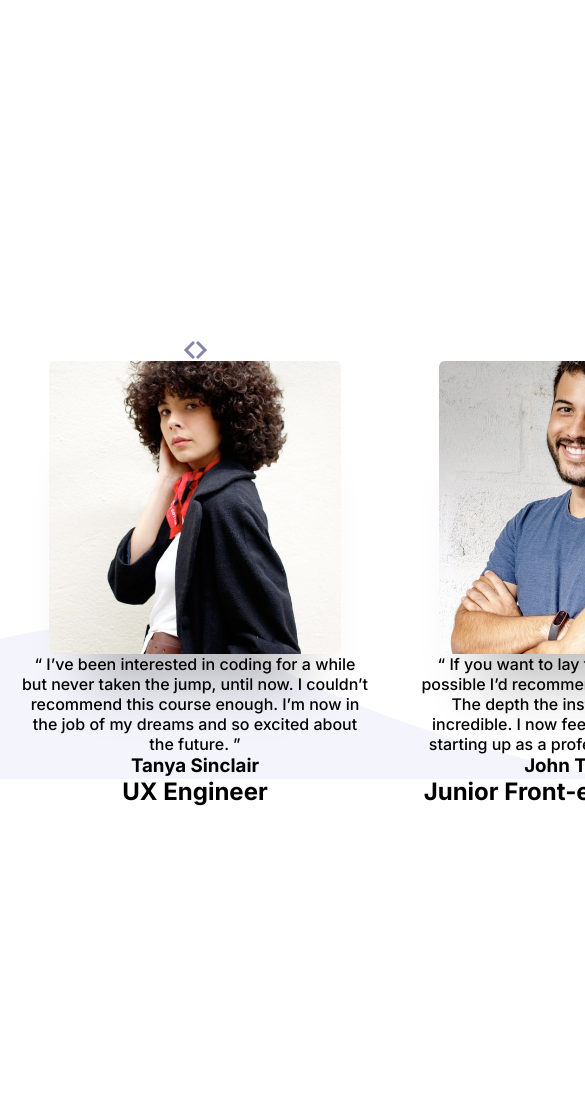
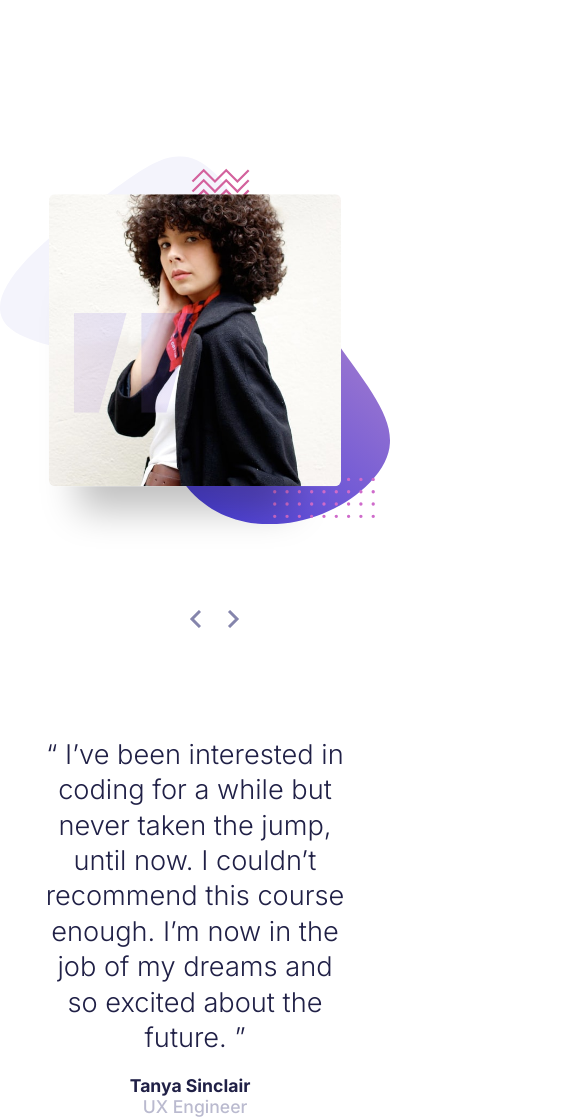
Before and after one commit to JustynaPrus/coding-bootcamp-testimonials-slider, a plain HTML site: page index.html in a window 390 px wide. Shown: the part 65-1185 px from the top of the page, 585 px wide, since content can reach past the window. Before the commit the page ends 891 px from the top, so only its background shows below. Drawn offline with Linux system fonts and the light colour scheme.

Commit message:
Add files via upload

```diff
--- a/index.html
+++ b/index.html
@@ -17,35 +17,45 @@
 
 <body>
   <div class="container">
-    <section class="tanya">
-      <img class="image" src="images/image-tanya.jpg" alt="tanya">
+    <section class="tanya active">
+      <div class="box">
+        <img class="image" src="images/image-tanya.jpg" alt="tanya">
+      </div>
+      <img class="quotes" src="images/pattern-quotes.svg" alt="quotes">
       <article>
-        <p>“ I’ve been interested in coding for a while but never taken the jump, until now.
+        <h1>“ I’ve been interested in coding for a while but never taken the jump, until now.
           I couldn’t recommend this course enough. I’m now in the job of my dreams and so
-          excited about the future. ”</p>
-        <h1>Tanya Sinclair</h1>
-        <h2>UX Engineer</h2>
+          excited about the future. ”</h1>
+        <div class="text">
+          <h2>Tanya Sinclair</h2>
+          <h3>UX Engineer</h3>
+        </div>
       </article>
     </section>
 
     <section class="john">
-      <img class="image" src="images/image-john.jpg" alt="john">
+      <div class="box">
+        <img class="image" src="images/image-john.jpg" alt="john">
+      </div>
+      <img class="quotes" src="images/pattern-quotes.svg" alt="quotes">
       <article>
-        <p>“ If you want to lay the best foundation possible I’d recommend taking this course.
+        <h1>“ If you want to lay the best foundation possible I’d recommend taking this course.
           The depth the instructors go into is incredible. I now feel so confident about
-          starting up as a professional developer. ”</p>
-        <h1>John Tarkpor</h1>
-        <h2>Junior Front-end Developer</h2>
+          starting up as a professional developer. ”</h1>
+        <div class="text">
+          <h2>John Tarkpor</h2>
+          <h3>Junior Front-end Developer</h3>
+        </div>
       </article>
     </section>
   </div>
   <div class="bar">
-    <img class="prev" src="images/icon-prev.svg" alt="prev">
-    <img class="next" src="images/icon-next.svg" alt="next">
+    <button class="prev"><img src="images/icon-prev.svg" alt="prev"></button>
+    <button class="next"><img src="images/icon-next.svg" alt="next"></button>
   </div>
   <div class="attribution">
     Challenge by <a href="https://www.frontendmentor.io?ref=challenge" target="_blank">Frontend Mentor</a>.
-    Coded by <a href="#">Justyna Pruś</a>.
+    Coded by <a href="https://github.com/JustynaPrus">Justyna Pruś</a>.
   </div>
   <script src="script.js"></script>
 </body>
--- a/script.js
+++ b/script.js
@@ -1,12 +1,16 @@
 const sectionTanya = document.querySelector('.tanya');
 const sectionJohn = document.querySelector('.john');
 const bar = document.querySelector('.bar');
-
-sectionTanya.classList.add('active');
+bar.classList.add('red');
 
 bar.addEventListener('click', sectionChange);
 
 function sectionChange() {
-    sectionTanya.classList.toggle('active');
-    sectionJohn.classList.toggle('active');
+    if (sectionTanya.className === 'tanya active') {
+        sectionTanya.classList.remove('active');
+        sectionJohn.classList.add('active');
+    } else {
+        sectionJohn.classList.remove('active');
+        sectionTanya.classList.add('active');
+    }
 }
--- a/style.css
+++ b/style.css
@@ -9,78 +9,177 @@ body {
     background-repeat: no-repeat;
     background-position-x: 0;
     background-position-y: 100%;
-    min-height: 100vh;
     font-family: 'Inter', sans-serif;
+    font-size: 16px;
     display: flex;
     justify-content: center;
     align-items: center;
     flex-direction: column;
+    width: 100vw;
+    height: 100vh;
+    position: relative;
+}
+
+.container {
+    position: relative;
+    width: 100%;
+    height: 100%;
 }
 
 section {
+    position: relative;
+    position: absolute;
+    top: 50%;
+    left: 50%;
+    transform: translate(-50%, -50%);
+    padding: 0 20%;
+    width: 100%;
+    height: 100%;
     display: flex;
-    flex-direction: column;
-    align-items: center;
-    justify-content: center;
-    padding: 20px;
-    width: 100vw;
 }
 
 article {
-    text-align: center;
+    position: absolute;
+    left: 27vh;
+    top: 40%;
+    max-width: 40vw;
+    color: hsl(240, 38%, 20%);
 }
 
 .box {
     position: relative;
+    position: absolute;
+    top: 10vh;
+    right: 27vh;
     background-image: url("images/pattern-bg.svg");
     background-size: contain;
     background-repeat: no-repeat;
     background-position: center;
     padding: 10vw;
+    max-height: 80vh;
+    display: flex;
+    justify-content: center;
+    align-items: center;
 }
 
 .image {
     display: block;
     border-radius: 2%;
-    box-shadow: 0 70px 50px -40px rgba(0, 0, 0, .25);
+    box-shadow: -10px 65px 35px -40px rgba(0, 0, 0, .25);
     max-width: 75vw;
+    max-height: 65vh;
 }
 
 .bar {
     display: flex;
     justify-content: center;
     align-content: center;
+    border-radius: 25px;
     background-color: white;
+    position: absolute;
+    top: 79%;
+    left: 52%;
 }
 
-.container {
-    position: relative;
-    display: flex;
-    width: 100vw;
+.prev,
+.next {
+    border: none;
+    text-decoration: none;
+    padding: 8px;
+    margin: 5px;
+    background-color: unset;
 }
 
 .tanya,
 .john {
-    position: absolute;
-    top: 0;
-    left: 100vw;
+    display: none;
 }
 
 .active {
-    position: absolute;
-    left: 0;
-    top: 0;
+    display: block;
 }
 
 .attribution {
     font-size: 11px;
     text-align: center;
+    padding: 20px;
+    color: hsl(240, 38%, 20%);
 }
 
 .attribution a {
-    color: hsl(228, 45%, 44%);
+    color: hsl(240, 38%, 20%);
 }
 
-.red {
-    background-color: red;
+h1 {
+    font-weight: 300;
+    font-size: 1.7rem;
+    line-height: 130%;
+    padding-bottom: 20px;
 }
+
+h2 {
+    font-size: 1.1rem;
+    padding-right: 10px;
+}
+
+h3 {
+    color: hsl(240, 18%, 77%);
+    font-size: 1.1rem;
+    font-weight: 500;
+}
+
+.text {
+    display: flex;
+}
+
+.quotes {
+    position: absolute;
+    top: 28%;
+    left: 19%;
+}
+
+@media only screen and (max-width: 768px) {
+    body {
+        background-position-y: 100%;
+        height: 160vh;
+    }
+
+    .box {
+        position: absolute;
+        left: 50%;
+        top: 30%;
+        transform: translate(-50%, -50%);
+        width: 100%;
+        height: 100%;
+    }
+
+    .image {
+        margin: 10vw;
+    }
+
+    article {
+        position: absolute;
+        left: 10vw;
+        top: 95vh;
+        max-width: 80vw;
+        color: hsl(240, 38%, 20%);
+        text-align: center;
+    }
+
+    .text {
+        flex-direction: column;
+    }
+
+    .attribution {
+        position: absolute;
+        bottom: -3%;
+        left: 50%;
+        transform: translate(-50%, -50%);
+    }
+
+    .bar {
+        position: absolute;
+        top: 49%;
+        left: 45%;
+    }
+}
```
